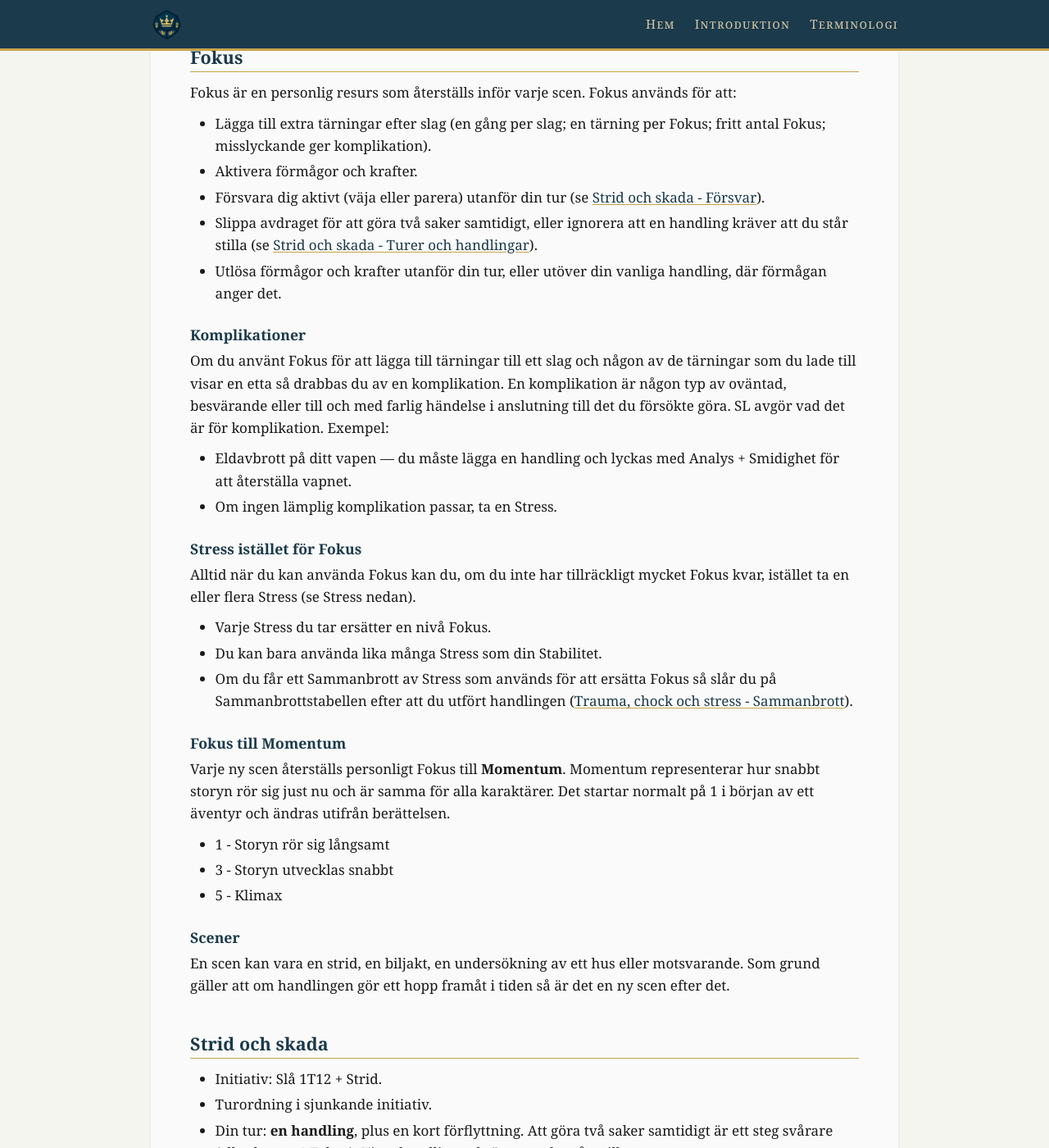
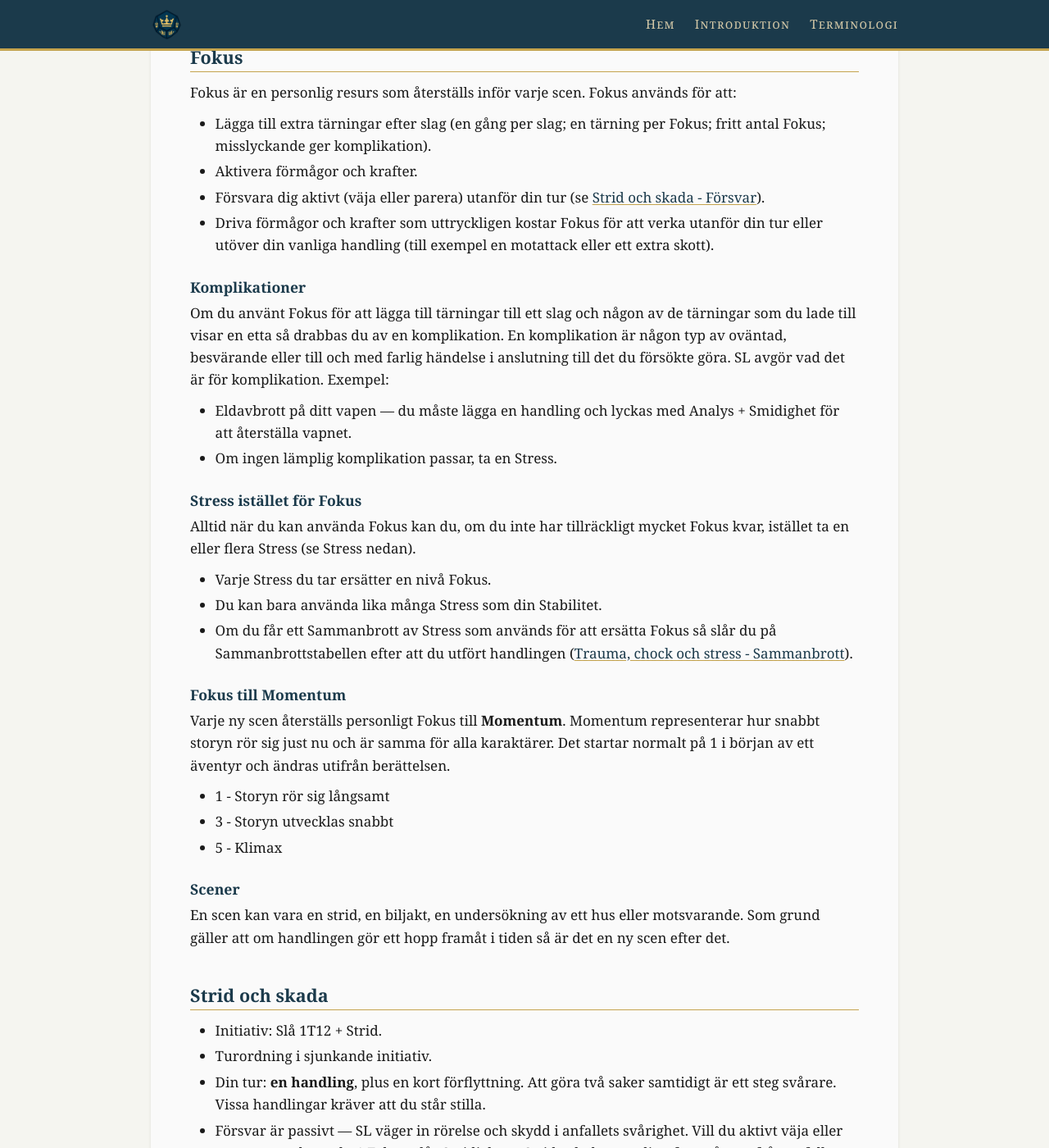
Before and after one commit to ulmus/Riket, a Jekyll site: the page built from Regler/Grundregler.md, in a window 1280 px wide and 1400 px high, scrolled down 3224 px. Shown: the whole window at 82% size. Built offline with Jekyll 4.4.1, drawn with Linux system fonts in a browser that asks for light colours; our own code applies the rules of GitHub Pages for plain Markdown files; some of the changed text lies outside the part shown.

Commit message:
Begränsa Fokus i strid: ingen generell bypass av handlingsavdrag
Per designbeslut kan Fokus inte längre användas generellt för att slippa
"ett steg svårare" när man gör två saker på samma runda, och inte heller
för att göra en extra attack eller handling. Sådana undantag kräver en
särskild förmåga (t.ex. Pistolskytt, Skjut och kör, Snabbskott).

Fokus generella stridsanvändning är fortsatt aktivt försvar (väja/parera)
samt att aktivera förmågor och krafter.

Uppdaterar Strid och skada, Grundregler, Snabbreferens,
Snabbreferens - Förmågor och Att spelleda.

Co-Authored-By: Claude Opus 4.8 <noreply@anthropic.com>
Claude-Session: https://claude.ai/code/session_01DyLM1radu3S9T6rssh3J5W

```diff
--- a/Regler/Grundregler.md
+++ b/Regler/Grundregler.md
@@ -96,8 +96,7 @@ Fokus är en personlig resurs som återställs inför varje scen. Fokus används
 - Lägga till extra tärningar efter slag (en gång per slag; en tärning per Fokus; fritt antal Fokus; misslyckande ger komplikation).
 - Aktivera förmågor och krafter.
 - Försvara dig aktivt (väja eller parera) utanför din tur (se [[Strid och skada#Försvar]]).
-- Slippa avdraget för att göra två saker samtidigt, eller ignorera att en handling kräver att du står stilla (se [[Strid och skada#Turer och handlingar]]).
-- Utlösa förmågor och krafter utanför din tur, eller utöver din vanliga handling, där förmågan anger det.
+- Driva förmågor och krafter som uttryckligen kostar Fokus för att verka utanför din tur eller utöver din vanliga handling (till exempel en motattack eller ett extra skott).
 
 ### Komplikationer
 
@@ -130,7 +129,7 @@ En scen kan vara en strid, en biljakt, en undersökning av ett hus eller motsvar
 
 - Initiativ: Slå 1T12 + Strid.
 - Turordning i sjunkande initiativ.
-- Din tur: **en handling**, plus en kort förflyttning. Att göra två saker samtidigt är ett steg svårare (eller kostar 1 Fokus). Vissa handlingar kräver att du står stilla.
+- Din tur: **en handling**, plus en kort förflyttning. Att göra två saker samtidigt är ett steg svårare. Vissa handlingar kräver att du står stilla.
 - Försvar är passivt — SL väger in rörelse och skydd i anfallets svårighet. Vill du aktivt väja eller parera spenderar du 1 Fokus, slår Smidighet + Strid och drar av dina framgångar från anfallets framgångar.
 - Skada mäts i kroppspoäng (KP). Du har en Tålighet lika med Fysik + Vilja. Skadestegen baseras på multiplar av Tålighet.
 
```
Also changed, not shown: Regler/Att spelleda I Rikets Tjänst.md (+1 -1 lines), Regler/Snabbreferens - Förmågor.md (+2 -2 lines), Regler/Snabbreferens.md (+1 -1 lines), Regler/Strid och skada.md (+1 -1 lines).
